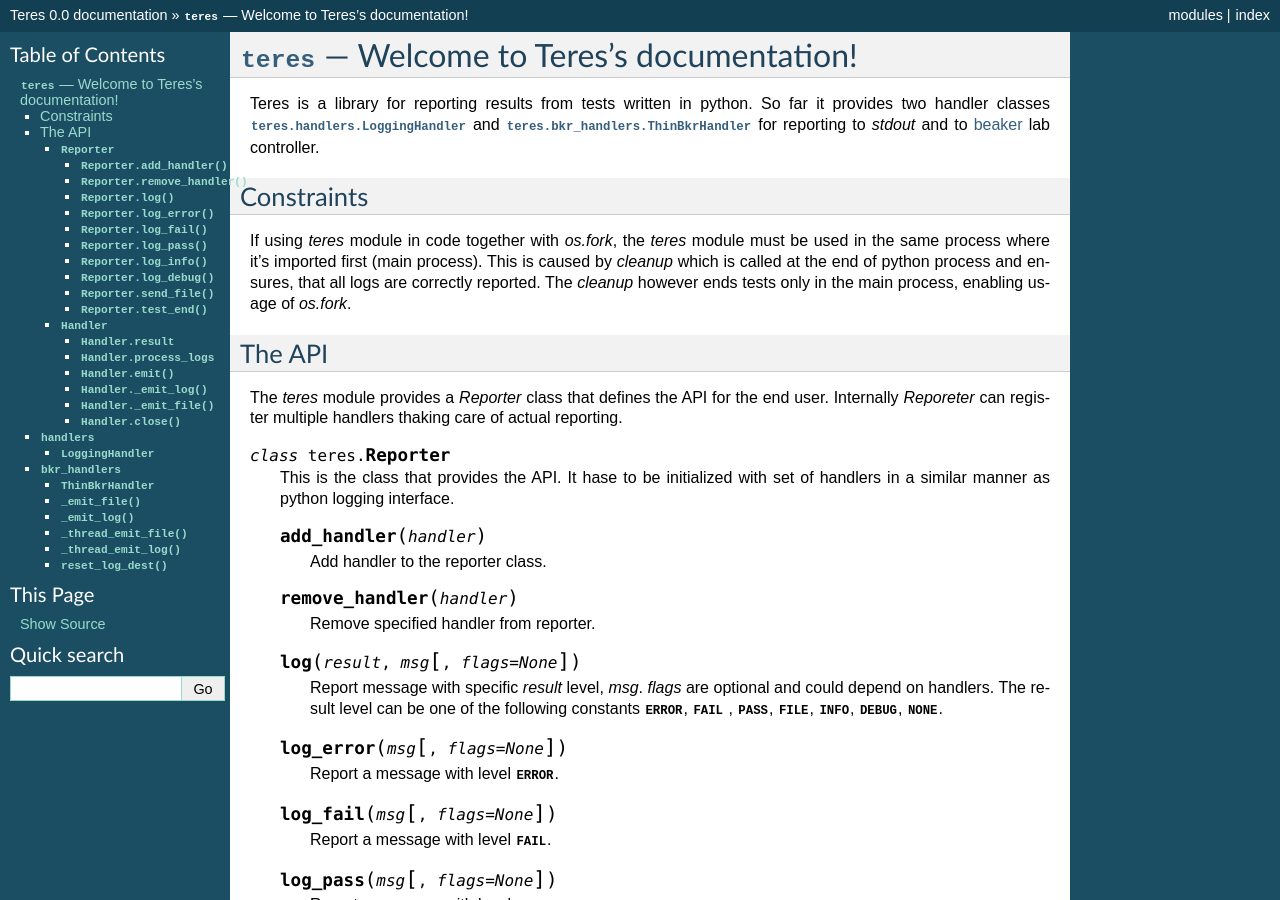
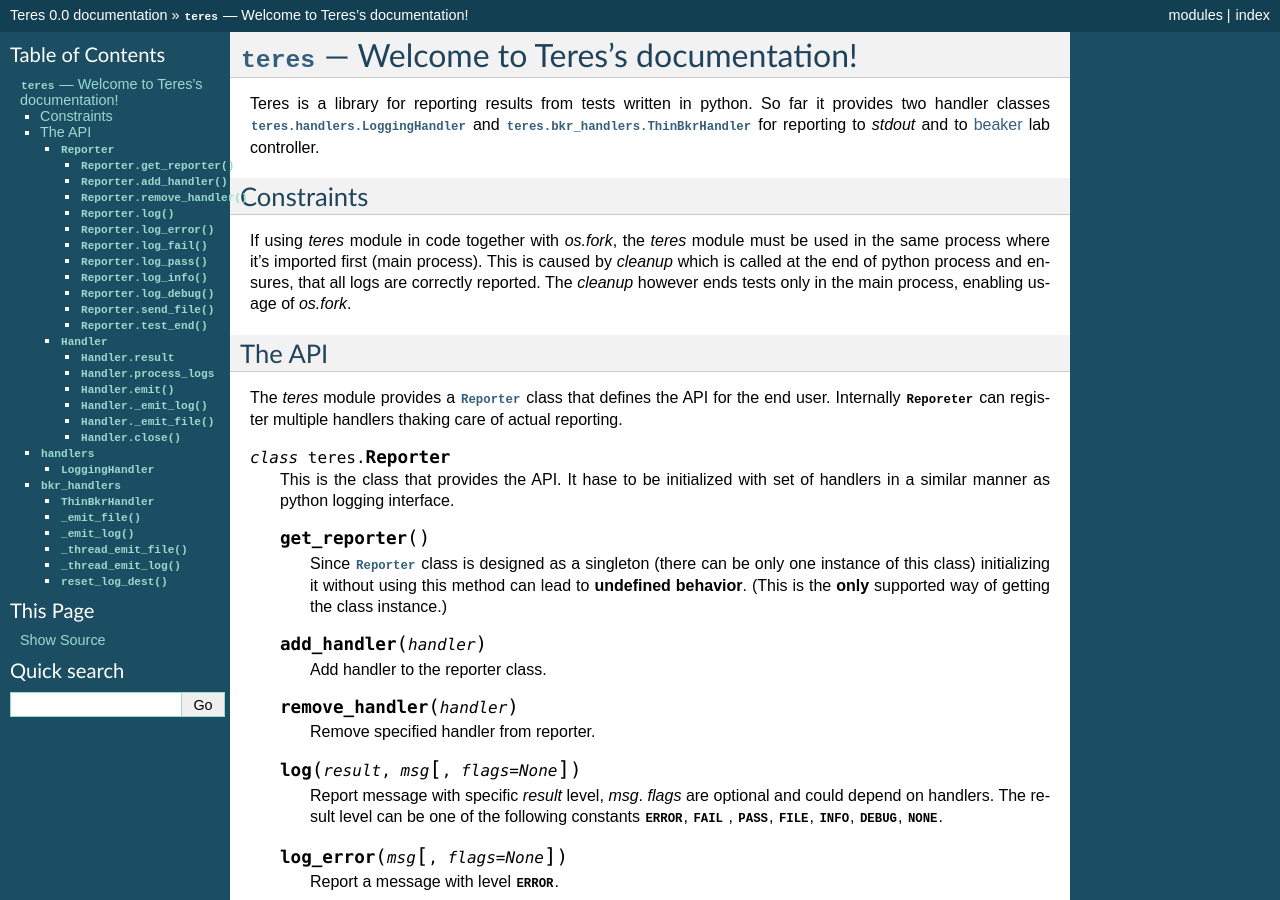
Before and after one commit to rhinstaller/teres, a Sphinx documentation site: the page built from docs/index.rst, in a window 1280 px wide and 900 px high. Built offline with Sphinx 7.4.7, drawn with Linux system fonts in a browser that asks for light colours.

Commit message:
Update documentation.
Stress that `Reporter.get_reporter()` is the only correct way of getting
the `Reporter` class instance.

```diff
--- a/docs/index.rst
+++ b/docs/index.rst
@@ -31,14 +31,21 @@
 The API
 -------
 
-The `teres` module provides a `Reporter` class that defines the API for the end
-user. Internally `Reporeter` can register multiple handlers thaking care of
+The `teres` module provides a :py:class:`Reporter` class that defines the API for the end
+user. Internally :py:class:`Reporeter` can register multiple handlers thaking care of
 actual reporting.
 
 .. py:class:: Reporter()
 
     This is the class that provides the API. It hase to be initialized with set
     of handlers in a similar manner as python logging interface.
+
+    .. py:method:: get_reporter()
+
+        Since :py:class:`Reporter` class is designed as a singleton (there can
+        be only one instance of this class) initializing it without using this
+        method can lead to **undefined behavior**. (This is the **only**
+        supported way of getting the class instance.)
 
     .. py:method:: add_handler(handler)
 
```
